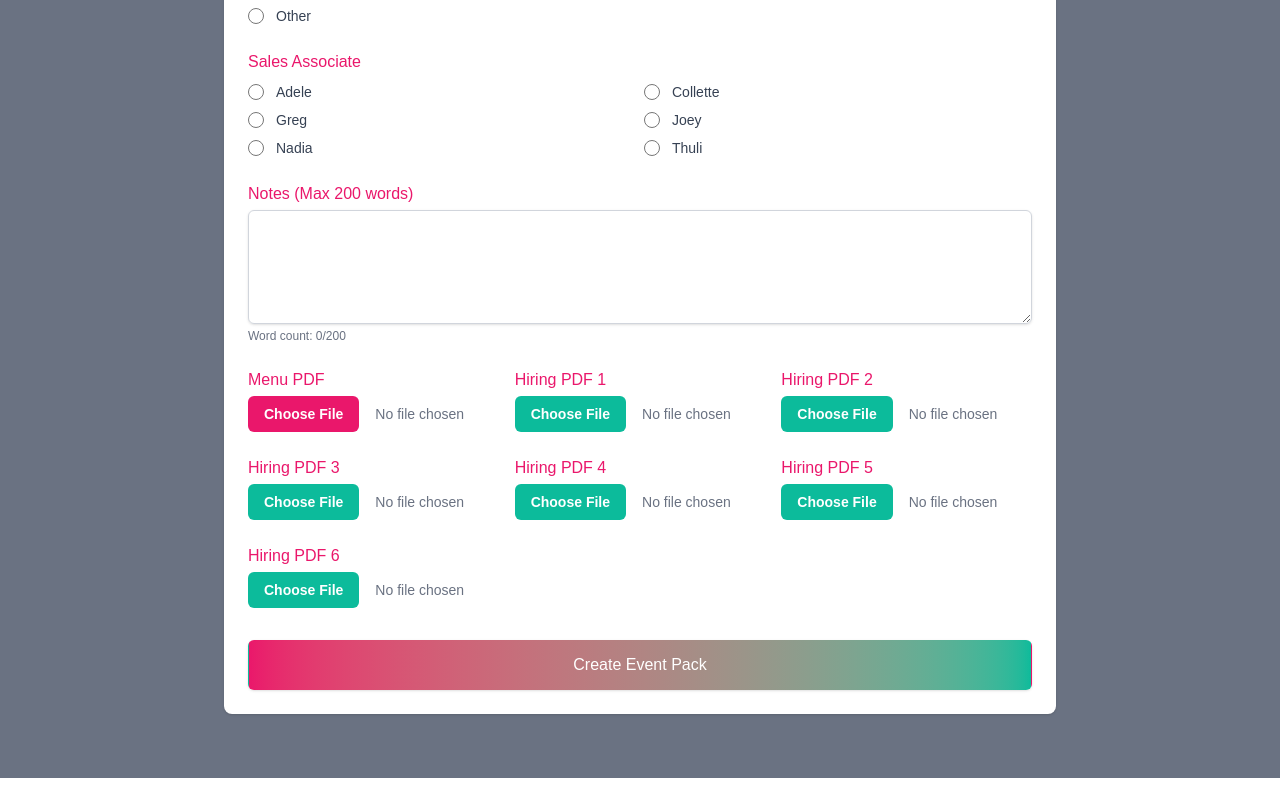
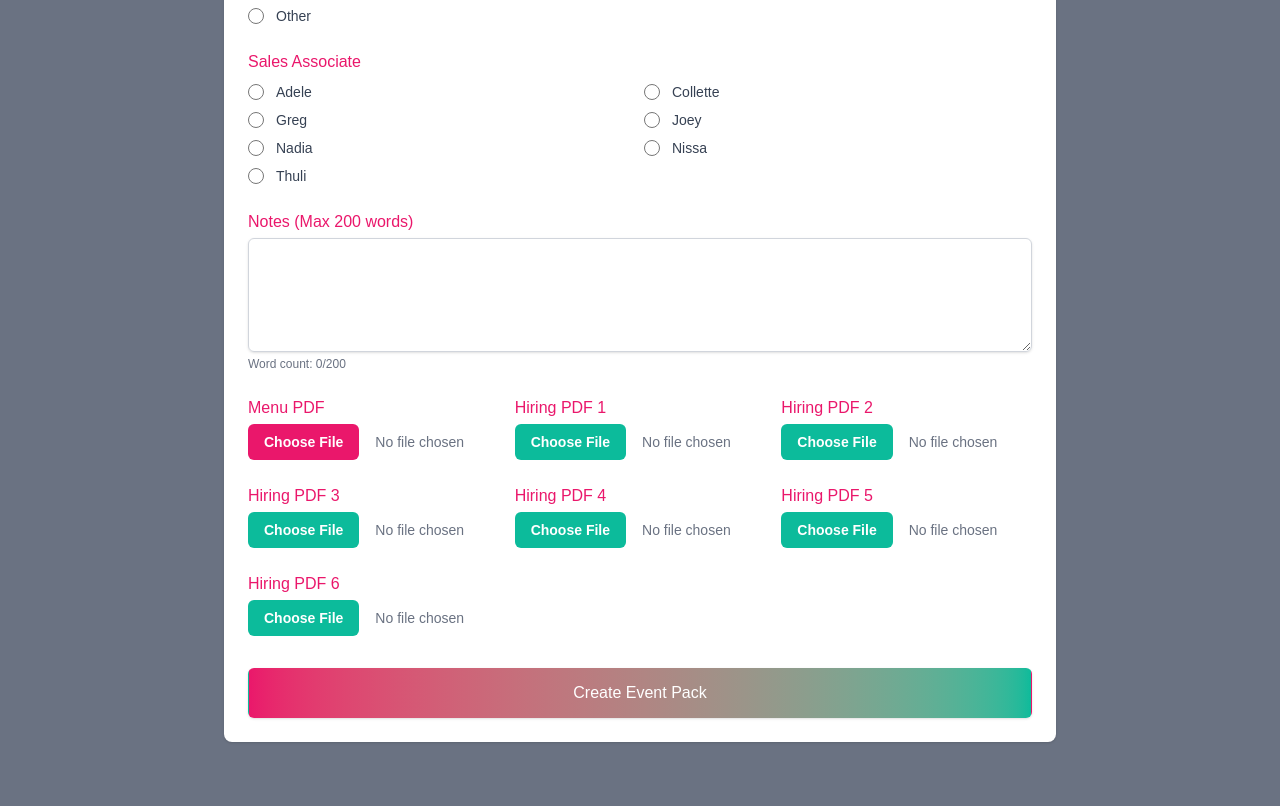
Before and after one commit to Inspire00/onsideventsadmin, a Next.js app: page /functionpack in a window 1280 px wide. Shown: the part 800-1606 px from the top of the page. Before the commit the page ends 1578 px from the top, so only its background shows below. Built offline with nearby package versions, Linux system fonts and the light colour scheme; no server answers; sample sign-in values are in the browser's storage.

Commit message:
nissa add

```diff
--- a/app/functionpack/page.js
+++ b/app/functionpack/page.js
@@ -46,7 +46,7 @@ export default function FunctionPack() {
   });
 
   const functionManagers = ['Richard', 'Small', 'Other'];
-  const salesAssociates = ['Adele','Collette','Greg','Joey','Nadia', 'Thuli'];
+  const salesAssociates = ['Adele','Collette','Greg','Joey','Nadia','Nissa', 'Thuli'];
 
   const handleInputChange = (e) => {
     const { name, value } = e.target;
```
